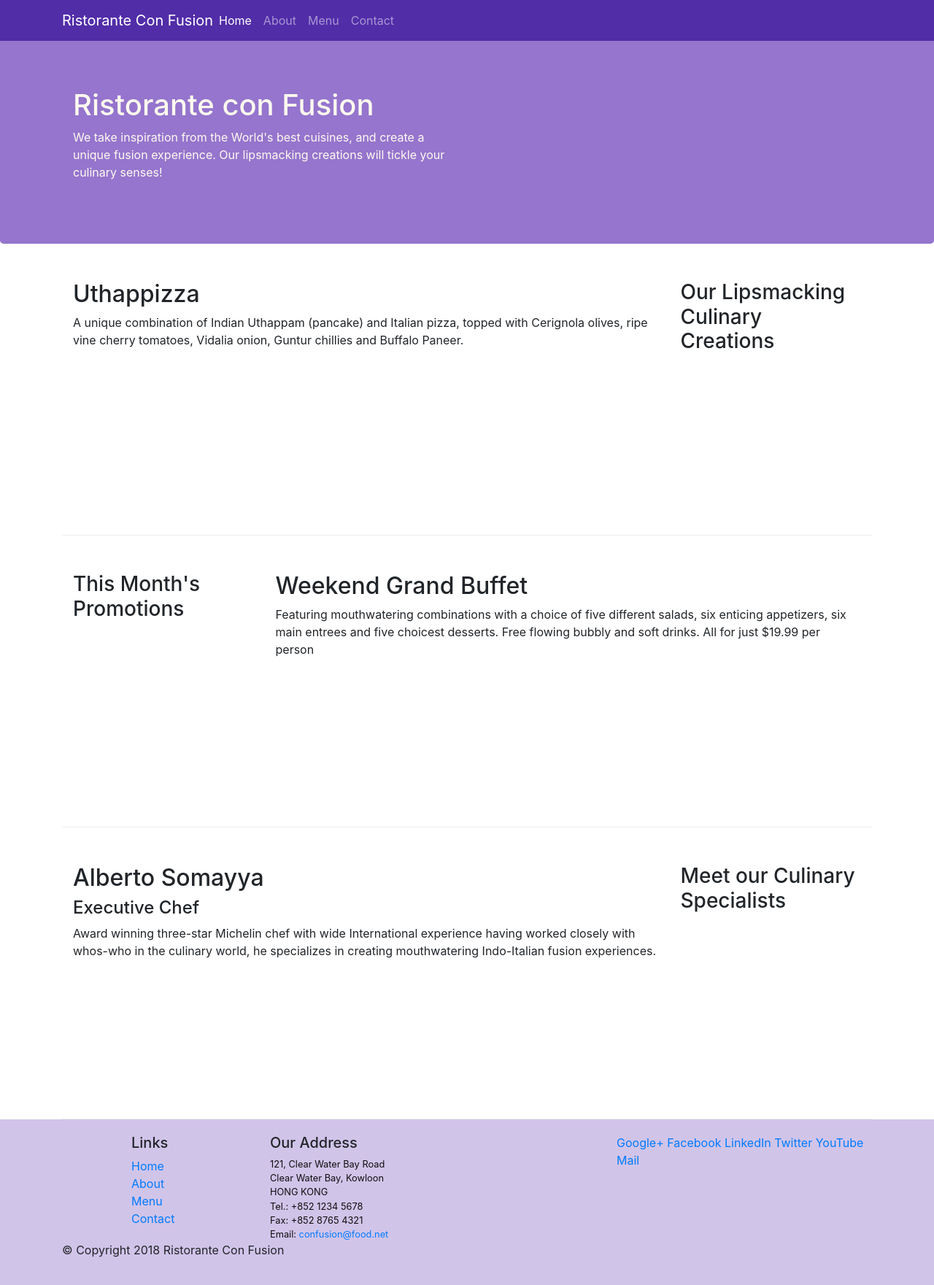
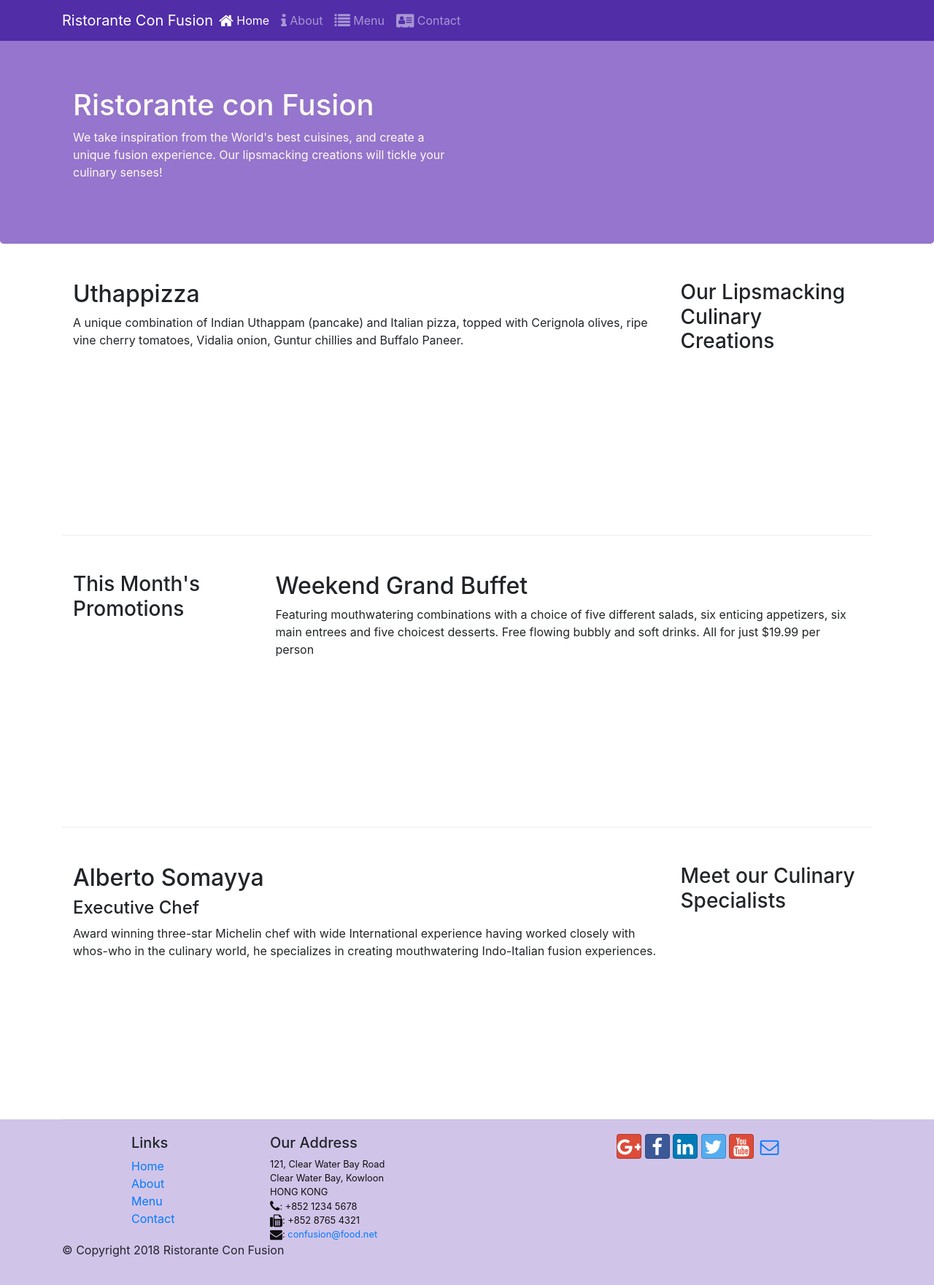
Before and after one commit to anusjc/Bootstrap, a website: page index.html in a window 1280 px wide. Shown: the whole page at 73% size. Drawn offline with nearby package versions, Linux system fonts and the light colour scheme.

Commit message:
Icon Fonts

```diff
--- a/index.html
+++ b/index.html
@@ -9,6 +9,8 @@
 
      <!-- Bootstrap CSS -->
      <link rel="stylesheet" href="node_modules/bootstrap/dist/css/bootstrap.min.css">
+     <link rel="stylesheet" href="node_modules/font-awesome/css/font-awesome.min.css">
+     <link rel="stylesheet" href="node_modules/bootstrap-social/bootstrap-social.css">
      <link href="css/style.css" rel="stylesheet">
     <title>Ristorante Con Fusion</title>
 </head>
@@ -22,10 +24,10 @@
            <a class="navbar-brand mr-auto" href="#">Ristorante Con Fusion</a>
            <div class="collapse navbar-collapse" id="Navbar">
              <ul class="navbar-nav mr-auto">
-                <li class="nav-item active"><a class="nav-link" href="#">Home</a></li>
-                <li class="nav-item"><a class="nav-link" href="./aboutus.html">About</a></li>
-                <li class="nav-item"><a class="nav-link" href="#">Menu</a></li>
-                <li class="nav-item"><a class="nav-link" href="#">Contact</a></li>
+                <li class="nav-item active"><a class="nav-link" href="#"><span class="fa fa-home fa-lg"></span> Home</a></li>
+                    <li class="nav-item"><a class="nav-link" href="./aboutus.html"><span class="fa fa-info fa-lg"></span> About</a></li>
+                    <li class="nav-item"><a class="nav-link" href="#"><span class="fa fa-list fa-lg"></span> Menu</a></li>
+                    <li class="nav-item"><a class="nav-link" href="#"><span class="fa fa-address-card fa-lg"></span> Contact</a></li>
              </ul>
 
            </div>
@@ -97,19 +99,20 @@
 		              121, Clear Water Bay Road<br>
 		              Clear Water Bay, Kowloon<br>
 		              HONG KONG<br>
-		              Tel.: +852 1234 5678<br>
-		              Fax: +852 8765 4321<br>
-		              Email: <a href="mailto:confusion@food.net">confusion@food.net</a>
+		              <i class="fa fa-phone fa-lg"></i>: +852 1234 5678<br>
+		              <i class="fa fa-fax fa-lg"></i>: +852 8765 4321<br>
+		              <i class="fa fa-envelope fa-lg"></i>:
+                      <a href="mailto:confusion@food.net">confusion@food.net</a>
 		           </address>
                 </div>
                 <div class="col-12 col-sm-4 align-self-centre">
                     <div class="text-centre">
-                        <a href="http://google.com/+">Google+</a>
-                        <a href="http://www.facebook.com/profile.php?id=">Facebook</a>
-                        <a href="http://www.linkedin.com/in/">LinkedIn</a>
-                        <a href="http://twitter.com/">Twitter</a>
-                        <a href="http://youtube.com/">YouTube</a>
-                        <a href="mailto:">Mail</a>
+                        <a class="btn btn-social-icon btn-google" href="http://google.com/+"><i class="fa fa-google-plus fa-lg"></i></a>
+                        <a class="btn btn-social-icon btn-facebook" href="http://www.facebook.com/profile.php?id="><i class="fa fa-facebook fa-lg"></i></a>
+                        <a class="btn btn-social-icon btn-linkedin"href="http://www.linkedin.com/in/"><i class="fa fa-linkedin fa-lg"></i></a>
+                        <a class="btn btn-social-icon btn-twitter"href="http://twitter.com/"><i class="fa fa-twitter fa-lg"></i></a>
+                        <a class="btn btn-social-icon btn-google"href="http://youtube.com/"><i class="fa fa-youtube fa-lg"></i></a>
+                        <a class="btn btn-social-icon "href="mailto:"><i class="fa fa-envelope-o fa-lg"></i></a>
                     </div>
                 </div>
            </div>
--- a/package.json
+++ b/package.json
@@ -15,6 +15,8 @@
   },
   "dependencies": {
     "bootstrap": "^4.0.0",
+    "bootstrap-social": "^5.1.1",
+    "font-awesome": "^4.7.0",
     "jquery": "^3.3.1",
     "popper.js": "^1.12.9"
   }
```
Also changed, not shown: aboutus.html (+17 -13 lines), 1 other file.
